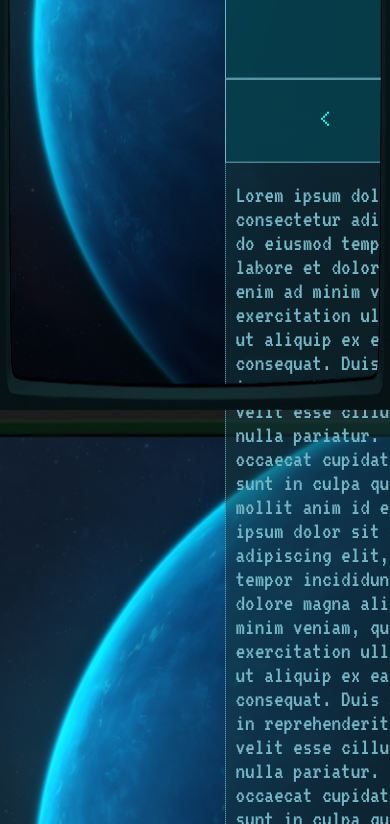
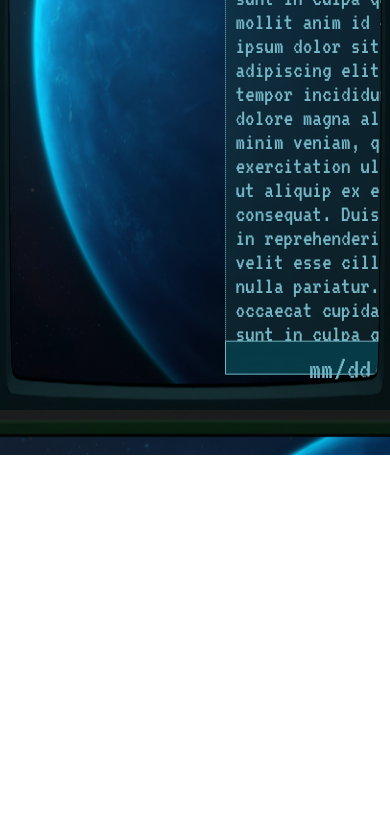
Before and after one commit to rjfuhrman42/APOD-clone, a website: page public/index.html in a window 390 px wide. Shown: the part 434-1258 px from the top of the page. After the commit the page ends 889 px from the top, so only its background shows below. Drawn offline with Linux system fonts and the light colour scheme; no server answers.

Commit message:
should be responsive on mobile now as well

```diff
--- a/public/apod.js
+++ b/public/apod.js
@@ -66,7 +66,7 @@
     let x = new Date(Date.parse(date.innerText))
     console.log(target)
     if(target === forwardButton) x.setDate(x.getUTCDate() + 1)
-    else x.setDate(x.getUTCDate() - 1)
+    else if(target === backButton) x.setDate(x.getUTCDate() - 1)
 
     let day = x.getDate() < 10 ? `0${x.getDate()}` : `${x.getDate()}`                           // we need to reformat the date so the API_url is correct, also need to add 0 to days/months less than october
     let month = x.getUTCMonth() + 1 < 10 ? `0${x.getUTCMonth() + 1}` : `${x.getUTCMonth() + 1}` // we need to subtract 1 from the month because it starts at 0 (read from stackoverflow...)
--- a/public/style.css
+++ b/public/style.css
@@ -341,6 +341,9 @@
       margin: 0 auto;
       width: 800px;
   }
+  .grid-title {
+    font-size: 14px;
+  }
 }
 
 @media (max-width: 1220px) {          /* wow this is a mess */
@@ -351,11 +354,11 @@
       .grid-container{
         display: grid;
         grid-template-columns:  60vw 30vw;
-        grid-template-rows:  10vh auto 10vh 10vh auto 10vh;
+        grid-template-rows: 6vh auto 6vh 6vh auto 9vh;
         justify-content: center;
         margin: 0 auto;
         width: 800px;
-        margin-top: 100vh;
+        margin-top: 75vh;
     }
       .grid-item1 {
         grid-row: 1/2;
@@ -396,6 +399,14 @@
 
 }
 
+@media only screen and (max-width: 812px) {
+  /* For mobile phones: */
+  .grid-container{
+    margin-top: 0vh;
+    grid-template-rows: 3vh auto 3vh 3vh auto 4vh;
+  }
+}
+
 @media (max-height: 968px) {
     body {
         background: url('/assets/planet-monitor-HD-window.png') no-repeat center center fixed;
```
